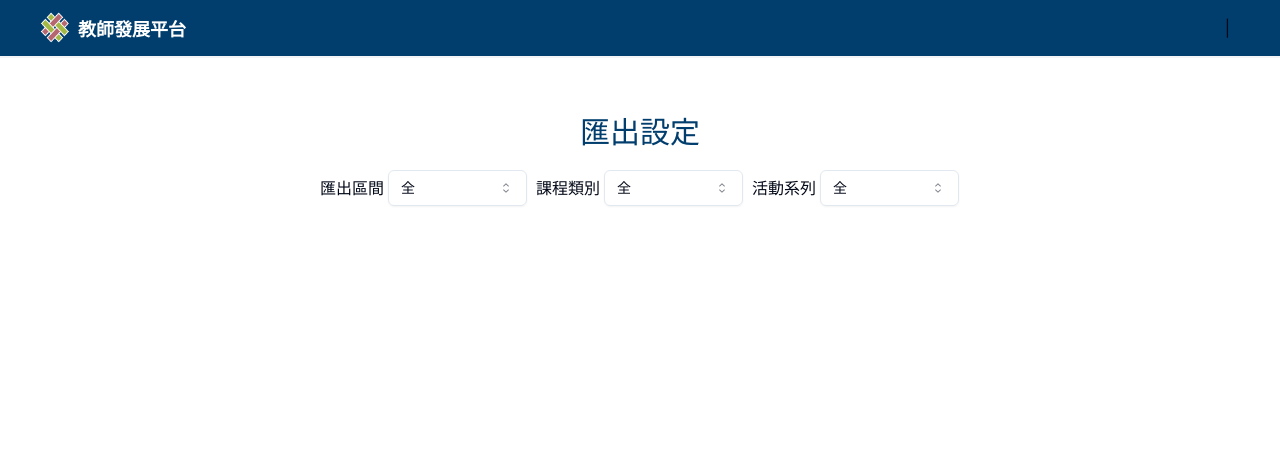
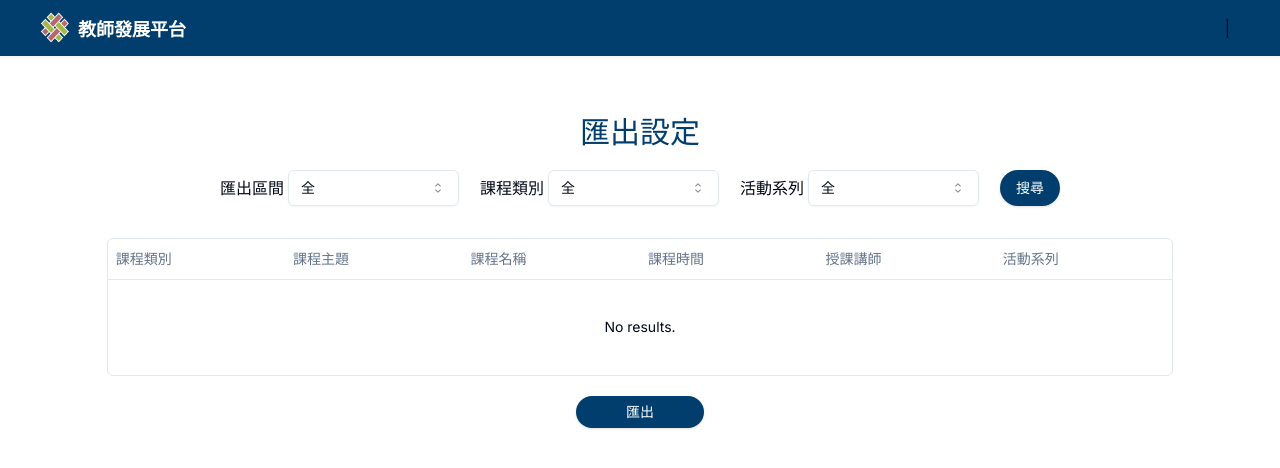
Before and after one commit to tiffany1016/teacher-development-platform-deploy-test, a Next.js app: page /CourseHistory/ExportHistory in a window 1280 px wide. Shown: the top 468 px of the page. Built offline with nearby package versions, Linux system fonts and the light colour scheme.

Commit message:
add table to p16

```diff
--- /dev/null
+++ b/src/app/CourseHistory/ExportHistory/components/Columns.tsx
@@ -0,0 +1,41 @@
+"use client"
+
+import { ColumnDef } from "@tanstack/react-table"
+
+// This type is used to define the shape of our data.
+// You can use a Zod schema here if you want.
+export type Class = {
+  topic:string,
+  type:string,
+  name:string,
+  time:string,
+  teacher:string,
+  series:string,
+}
+
+export const columns: ColumnDef<Class>[] = [
+  {
+    accessorKey: "type",
+    header: "課程類別",
+  },
+  {
+    accessorKey: "topic",
+    header: "課程主題",
+  },
+  {
+    accessorKey: "name",
+    header: "課程名稱",
+  },
+  {
+    accessorKey: "time",
+    header: "課程時間",
+  },
+  {
+    accessorKey: "teacher",
+    header: "授課講師",
+  },
+  {
+    accessorKey: "series",
+    header: "活動系列",
+  },
+]
--- a/src/app/CourseHistory/ExportHistory/components/Select.tsx
+++ b/src/app/CourseHistory/ExportHistory/components/Select.tsx
@@ -19,7 +19,6 @@ export default function Selection({selections}:SelectionProps) {
       <SelectContent>
         <SelectGroup>
           <SelectItem value="all">全</SelectItem>
-          {/* TODO:map */}
           {selections.map((selection)=>(
             <SelectItem value={selection} key={selection}>{selection}</SelectItem>
           ))}
--- a/src/app/CourseHistory/ExportHistory/components/actions.ts
+++ b/src/app/CourseHistory/ExportHistory/components/actions.ts
@@ -1,5 +1,8 @@
+export const getTypes=()=>{
+  return ["領導力","教學力","cc力"];
+}
 export const getTopics=()=>{
-  return ["領導力","教學力","cc力"];
+  return ["嚴謹教學","個人化學習"];
 }
 export const getSeries=()=>{
   return ["2023峰會","2024峰會"];
@@ -7,3 +10,48 @@ export const getSeries=()=>{
 export const getYears=()=>{
   return ["112-2","112-1","111-1"];
 }
+export const getData=()=>{
+  return [{
+    type:"領導力",
+    topic:"嚴謹教學",
+    name:"課程一",
+    time:"111-1",
+    teacher:"甲老師",
+    series:"2024峰會",
+  },{
+    type:"領導力",
+    topic:"嚴謹教學",
+    name:"課程二",
+    time:"111-2",
+    teacher:"乙老師",
+    series:"2024峰會",
+  },{
+    type:"領導力",
+    topic:"個人化學習",
+    name:"課程三",
+    time:"111-1",
+    teacher:"丙老師",
+    series:"2024峰會",
+  },{
+    type:"領導力",
+    topic:"個人化學習",
+    name:"課程四",
+    time:"111-1",
+    teacher:"丁老師",
+    series:"2024峰會",
+  },{
+    type:"領導力",
+    topic:"個人化學習",
+    name:"課程五",
+    time:"111-1",
+    teacher:"戊老師",
+    series:"2024峰會",
+  },{
+    type:"領導力",
+    topic:"個人化學習",
+    name:"課程六",
+    time:"111-1",
+    teacher:"己老師",
+    series:"2024峰會",
+  }];
+}
--- /dev/null
+++ b/src/app/CourseHistory/ExportHistory/components/data-table.tsx
@@ -0,0 +1,80 @@
+"use client";
+
+import {
+  ColumnDef,
+  flexRender,
+  getCoreRowModel,
+  useReactTable,
+} from "@tanstack/react-table";
+
+import {
+  Table,
+  TableBody,
+  TableCell,
+  TableHead,
+  TableHeader,
+  TableRow,
+} from "@/components/ui/table";
+
+interface DataTableProps<TData, TValue> {
+  columns: ColumnDef<TData, TValue>[]
+  data: TData[]
+}
+
+export function DataTable<TData, TValue>({
+  columns,
+  data,
+}: DataTableProps<TData, TValue>) {
+  const table = useReactTable({
+    data,
+    columns,
+    getCoreRowModel: getCoreRowModel(),
+  })
+
+  return (
+    <div className="rounded-md border">
+      <Table>
+        <TableHeader>
+          {table.getHeaderGroups().map((headerGroup) => (
+            <TableRow key={headerGroup.id}>
+              {headerGroup.headers.map((header) => {
+                return (
+                  <TableHead key={header.id}>
+                    {header.isPlaceholder
+                      ? null
+                      : flexRender(
+                          header.column.columnDef.header,
+                          header.getContext()
+                        )}
+                  </TableHead>
+                )
+              })}
+            </TableRow>
+          ))}
+        </TableHeader>
+        <TableBody>
+          {table.getRowModel().rows?.length ? (
+            table.getRowModel().rows.map((row) => (
+              <TableRow
+                key={row.id}
+                data-state={row.getIsSelected() && "selected"}
+              >
+                {row.getVisibleCells().map((cell) => (
+                  <TableCell key={cell.id}>
+                    {flexRender(cell.column.columnDef.cell, cell.getContext())}
+                  </TableCell>
+                ))}
+              </TableRow>
+            ))
+          ) : (
+            <TableRow>
+              <TableCell colSpan={columns.length} className="h-24 text-center">
+                No results.
+              </TableCell>
+            </TableRow>
+          )}
+        </TableBody>
+      </Table>
+    </div>
+  )
+}
--- a/src/app/CourseHistory/ExportHistory/page.tsx
+++ b/src/app/CourseHistory/ExportHistory/page.tsx
@@ -1,30 +1,48 @@
+import { Class, columns } from "./components/Columns";
+import { DataTable } from "./components/data-table";
 import Selection from "./components/Select";
-import {getTopics,getSeries,getYears} from "./components/actions";
+import {getTypes,getSeries,getYears,getData} from "./components/actions";
+import {Button} from "@/components/ui/button";
+import { INDIGO } from "@/lib/constants";
 export default async function ExportHistory(){
   const years=getYears();
-  const topics=getTopics();
+  const topics=getTypes();
   const series=getSeries();
+  const data=getData();
+  const dataToShow=data.filter((d)=>(
+    d.name===""
+  ));
   return(
     <div className="grid h-full">
       <div className="grid justify-center mt-14 mb-5">
         <p className="text-3xl text-[#013E6E]">匯出設定</p>
       </div>
-      <div className="flex justify-self-center gap-2 w-1/2">
-        <div className="flex gap-1 items-center w-1/3">
+      <div className="flex justify-center gap-1">
+        <div className="flex gap-1 items-center w-1/5">
           <p className="">匯出區間</p>
           <Selection selections={years}/>
         </div>
-        <div className="flex gap-1 items-center w-1/3">
+        <div className="flex gap-1 items-center w-1/5">
           <p className="">課程類別</p>
           <Selection selections={topics}/>
         </div>
-        <div className="flex gap-1 items-center w-1/3">
+        <div className="flex gap-1 items-center w-1/5">
           <p className="">活動系列</p>
           <Selection selections={series}/>
         </div>
+        <div className="flex items-center">
+          <Button className="text-white rounded-full" style={{backgroundColor:INDIGO}}>
+            {"搜尋"}
+          </Button>
+        </div>
       </div>
-      <div className="flex w-5/6 h-full justify-self-center mt-8 gap-4">
-
+      <div className="w-5/6 h-full justify-self-center mt-8">
+        <DataTable columns={columns} data={dataToShow}/>
+      </div>
+      <div className="grid justify-items-center mt-5 ">
+        <Button className="text-white rounded-full w-[10%] h-8" style={{backgroundColor:INDIGO}}>
+          {"匯出"}
+        </Button>
       </div>
     </div>
   );
```
